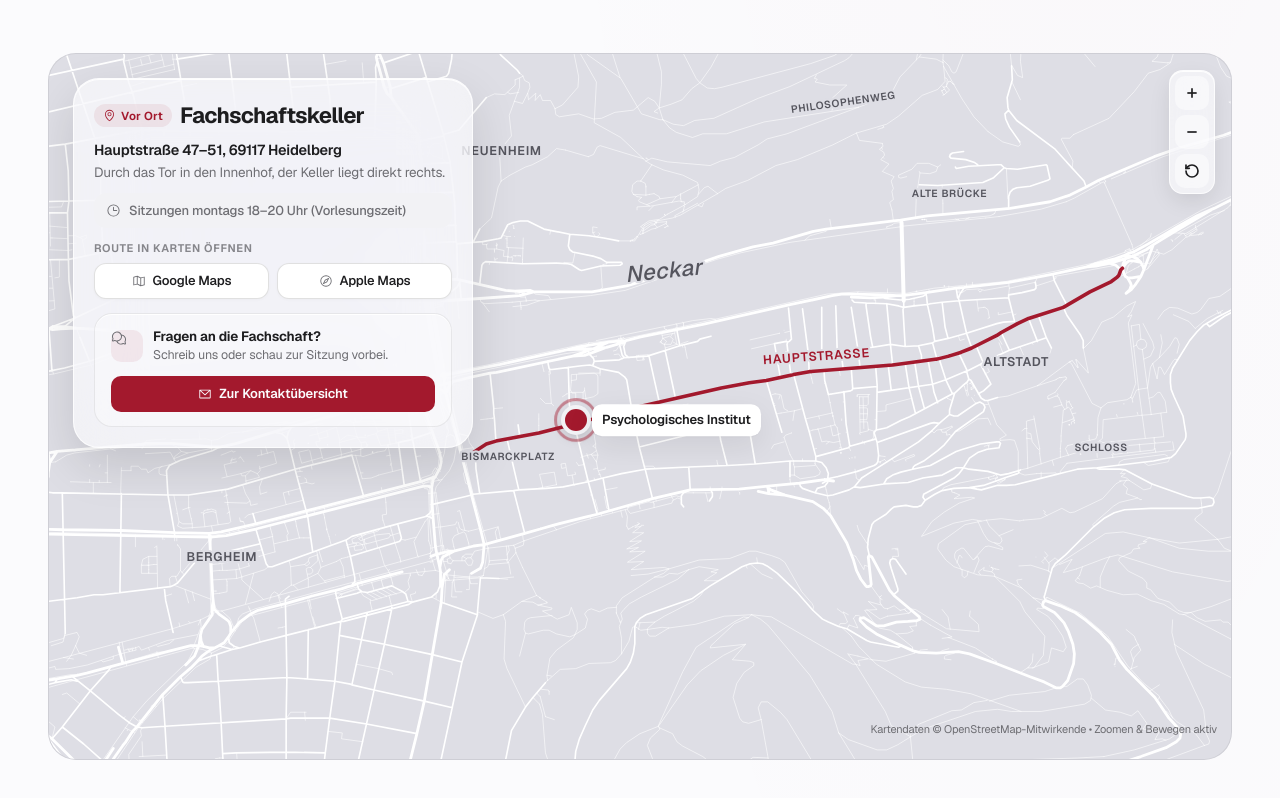
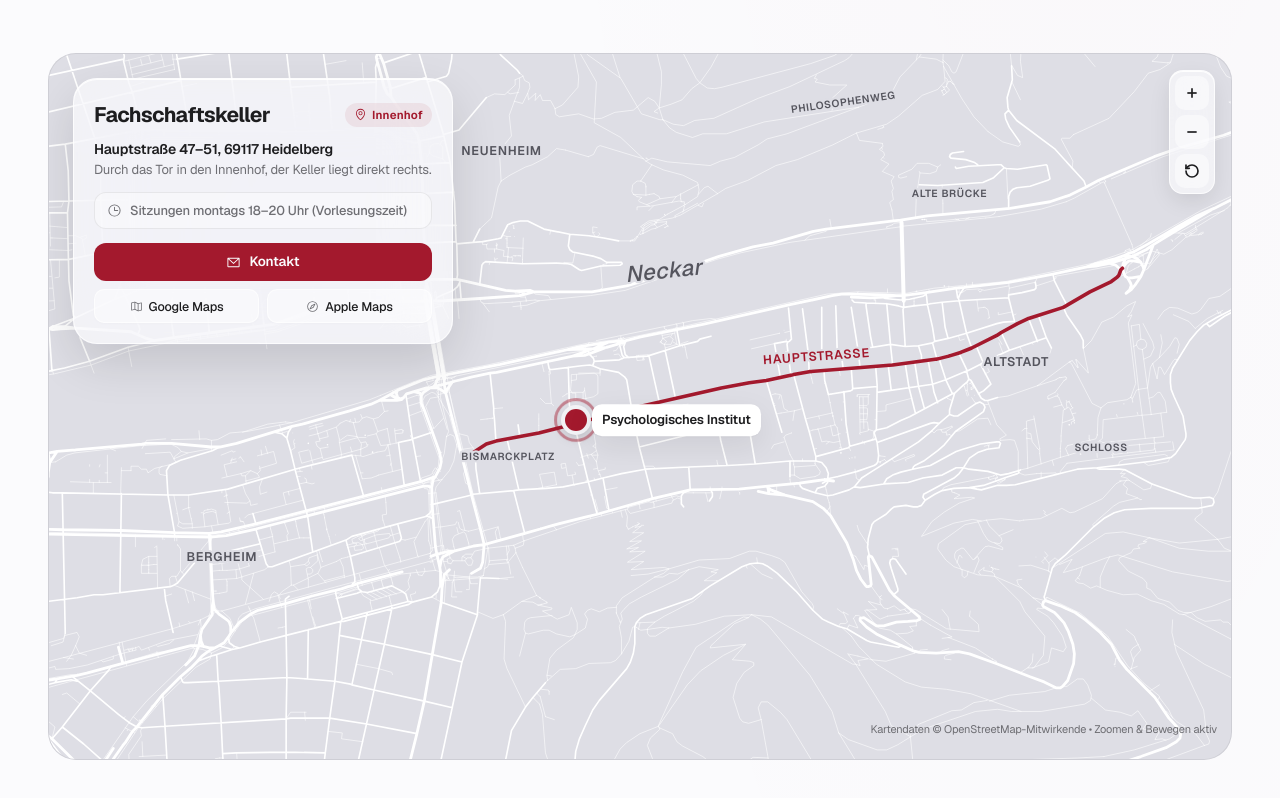
Before and after one commit to nurimodabber/fachschaft-psychologie-relaunch, a website built with Vite: page index.html in a window 1280 px wide. Shown: the part 5644-6442 px from the top of the page. Built offline with nearby package versions, Linux system fonts and the light colour scheme.

Commit message:
Simplify map card: remove nested contact box & make Kontakt an intuitive button

```diff
--- a/css/style.css
+++ b/css/style.css
@@ -367,37 +367,24 @@ a.ext::after{content:"";display:inline-block;width:.62em;height:.62em;margin-lef
 @keyframes ping{0%{transform:scale(.6);opacity:.8}100%{transform:scale(2.6);opacity:0}}
 .pin-label{position:absolute;z-index:2;transform:translate(16px,-50%) scale(calc(1 / var(--map-scale, 1)));transform-origin:left center;background:var(--raise);color:var(--text);font-size:13px;font-weight:600;padding:6px 10px;border-radius:10px;box-shadow:var(--shadow);white-space:nowrap;transition:transform .12s ease-out}
 
-.mapcard{position:absolute;z-index:3;left:24px;top:24px;width:min(400px,calc(100% - 48px));background:var(--glass-card-bg);-webkit-backdrop-filter:blur(32px) saturate(210%);backdrop-filter:blur(32px) saturate(210%);border:1px solid var(--glass-card-border);border-radius:26px;padding:20px;box-shadow:0 18px 48px rgba(0,0,0,.12),inset 0 1px 0 var(--glass-highlight);display:flex;flex-direction:column;gap:14px}
-.mapcard-spot{display:flex;align-items:center;gap:8px;margin-bottom:6px}
+.mapcard{position:absolute;z-index:3;left:24px;top:24px;width:min(380px,calc(100% - 48px));background:var(--glass-card-bg);-webkit-backdrop-filter:blur(32px) saturate(210%);backdrop-filter:blur(32px) saturate(210%);border:1px solid var(--glass-card-border);border-radius:24px;padding:20px;box-shadow:0 18px 48px rgba(0,0,0,.12),inset 0 1px 0 var(--glass-highlight);display:flex;flex-direction:column;gap:12px}
+.mapcard-head{display:flex;flex-direction:column;gap:4px}
+.mapcard-title-row{display:flex;align-items:center;justify-content:space-between;gap:10px}
 .spot-pill{display:inline-flex;align-items:center;gap:5px;font-size:11.5px;font-weight:650;letter-spacing:.02em;padding:3px 9px;border-radius:999px;background:var(--accent-soft);color:var(--accent-text)}
 .spot-pill .i{width:13px;height:13px}
-.mapcard h3{font-size:22px;font-weight:700;letter-spacing:-.03em;margin:0;color:var(--text)}
-.mapcard-addr{margin:8px 0 0;font-size:14.5px;line-height:1.44;color:var(--text2)}
+.mapcard h3{font-size:21px;font-weight:700;letter-spacing:-.03em;margin:0;color:var(--text)}
+.mapcard-addr{margin:4px 0 0;font-size:14px;line-height:1.44;color:var(--text2)}
 .mapcard-addr b{color:var(--text);font-weight:600;display:block;margin-bottom:2px}
-.mapcard-addr span{display:block;font-size:13.5px}
-.mapcard-time{display:flex;align-items:center;gap:8px;margin-top:10px;padding:8px 12px;border-radius:12px;background:var(--bg2);font-size:13px;font-weight:500;color:var(--text2)}
-.mapcard-time .mt-icon{display:inline-flex;align-items:center;justify-content:center;color:var(--text2)}
-.mapcard-time .mt-icon .i{width:15px;height:15px}
-
-/* Route & Navigation (einheitlich, keine Doppelungen) */
-.mapcard-route-zone{margin-top:12px}
-.m-route-label{display:block;font-size:11px;font-weight:650;text-transform:uppercase;letter-spacing:.06em;color:var(--text3);margin-bottom:6px}
-.m-route-btns{display:grid;grid-template-columns:1fr 1fr;gap:8px}
-.btn-route{display:inline-flex;align-items:center;justify-content:center;gap:7px;height:36px;padding:0 12px;border-radius:12px;background:var(--raise);border:1px solid var(--hair);color:var(--text);font:550 13px var(--font);text-decoration:none;box-shadow:0 1px 3px rgba(0,0,0,.03);transition:all .18s var(--ease)}
-.btn-route:hover{background:var(--bg3);border-color:var(--text3);color:var(--text);transform:translateY(-1px);box-shadow:0 3px 8px rgba(0,0,0,.06);text-decoration:none}
-.btn-route .i{width:14px;height:14px;color:var(--text2);transition:color .18s}
-.btn-route:hover .i{color:var(--accent-text)}
-
-/* Visuell abgetrennter Kontaktbereich */
-.mapcard-contact-zone{background:var(--glass-surface);border:1px solid var(--hair2);border-radius:18px;padding:14px 16px;display:flex;flex-direction:column;gap:12px;box-shadow:inset 0 1px 0 var(--glass-highlight)}
-.mc-head{display:flex;align-items:flex-start;gap:10px}
-.mc-ico{width:32px;height:32px;border-radius:10px;background:var(--accent-soft);color:var(--accent-text);display:inline-flex;align-items:center;justify-content:center;flex-shrink:0;margin-top:1px}
-.mc-ico .i{width:16px;height:16px}
-.mc-head b{display:block;font-size:13.5px;font-weight:650;color:var(--text);line-height:1.25}
-.mc-head span{display:block;font-size:12.5px;color:var(--text2);margin-top:2px;line-height:1.35}
-.mc-btn{width:100%;justify-content:center;display:inline-flex;align-items:center;gap:7px;height:36px;font-size:13px;font-weight:600;border-radius:10px}
-.mc-btn .i{width:14px;height:14px}
-
+.mapcard-addr span{display:block;font-size:13px}
+.mapcard-time{display:flex;align-items:center;gap:8px;padding:8px 12px;border-radius:12px;background:var(--glass-surface);border:1px solid var(--hair2);font-size:13px;font-weight:500;color:var(--text2)}
+.mapcard-time .i{width:15px;height:15px;color:var(--text2);flex:none}
+.mapcard-actions{display:flex;flex-direction:column;gap:8px;margin-top:2px}
+.mapcard-cta{width:100%;justify-content:center;height:38px;font-size:13.5px;font-weight:600;border-radius:12px}
+.mapcard-cta .i{width:15px;height:15px}
+.mapcard-maps{display:grid;grid-template-columns:1fr 1fr;gap:8px}
+.btn-route{display:inline-flex;align-items:center;justify-content:center;gap:6px;height:34px;padding:0 10px;border-radius:10px;background:var(--glass-pill-bg);border:1px solid var(--glass-pill-border);color:var(--text);font:500 12.5px var(--font);text-decoration:none;box-shadow:0 1px 3px rgba(0,0,0,.02);transition:all .18s var(--ease)}
+.btn-route:hover{background:var(--glass-pill-hover);border-color:var(--glass-border);color:var(--text);transform:translateY(-1px);text-decoration:none}
+.btn-route .i{width:13px;height:13px;color:var(--text2)}
 .mapcredit{position:absolute;right:14px;bottom:10px;z-index:2;font-size:11px;color:var(--text2)}
 .mapcredit a{color:inherit}
 @media (max-width:760px){.mapcard{position:relative;left:auto;top:auto;width:auto;margin:0;border-radius:0;background:var(--glass-card-bg);border:0;border-bottom:1px solid var(--glass-border);box-shadow:none;-webkit-backdrop-filter:blur(20px);backdrop-filter:blur(20px);padding:20px var(--gut)}.pin-label{display:none}}
--- a/js/app.js
+++ b/js/app.js
@@ -194,33 +194,22 @@ function home(){
     <button type="button" class="mctrl-btn" data-mzoom="reset" title="Zentrieren / Zurücksetzen" aria-label="Zentrieren"><svg viewBox="0 0 24 24" class="i" fill="none" stroke="currentColor" stroke-width="2.5" stroke-linecap="round"><path d="M3 12a9 9 0 1 0 9-9 9.75 9.75 0 0 0-6.74 2.74L3 8"/><path d="M3 3v5h5"/></svg></button>
    </div>
    <div class="mapcard">
-    <div class="mapcard-main">
-     <div class="mapcard-spot">
-      <span class="spot-pill">${ic('pin')}Vor Ort</span>
+    <div class="mapcard-head">
+     <div class="mapcard-title-row">
       <h3>Fachschaftskeller</h3>
+      <span class="spot-pill">${ic('pin')}Innenhof</span>
      </div>
      <p class="mapcard-addr"><b>Hauptstraße 47–51, 69117 Heidelberg</b><span>Durch das Tor in den Innenhof, der Keller liegt direkt rechts.</span></p>
-     <div class="mapcard-time">
-      <span class="mt-icon">${ic('clock')}</span>
-      <span>Sitzungen montags 18–20 Uhr (Vorlesungszeit)</span>
+    </div>
+    <div class="mapcard-time">
+     ${ic('clock')}<span>Sitzungen montags 18–20 Uhr (Vorlesungszeit)</span>
+    </div>
+    <div class="mapcard-actions">
+     <a class="btn btn-primary btn-small mapcard-cta" href="#/fachschaft/kontakt">${ic('mail')}Kontakt</a>
+     <div class="mapcard-maps">
+      <a class="btn-route noext" href="${GMAPS_LINK}" target="_blank" rel="noopener" title="In Google Maps öffnen">${ic('map')}<span>Google Maps</span></a>
+      <a class="btn-route noext" href="${APPLE_MAPS_LINK}" target="_blank" rel="noopener" title="In Apple Maps öffnen">${ic('compass')}<span>Apple Maps</span></a>
      </div>
-     <div class="mapcard-route-zone">
-      <span class="m-route-label">Route in Karten öffnen</span>
-      <div class="m-route-btns">
-       <a class="btn-route noext" href="${GMAPS_LINK}" target="_blank" rel="noopener">${ic('map')}<span>Google Maps</span></a>
-       <a class="btn-route noext" href="${APPLE_MAPS_LINK}" target="_blank" rel="noopener">${ic('compass')}<span>Apple Maps</span></a>
-      </div>
-     </div>
-    </div>
-    <div class="mapcard-contact-zone">
-     <div class="mc-head">
-      <span class="mc-ico">${ic('chat')}</span>
-      <div>
-       <b>Fragen an die Fachschaft?</b>
-       <span>Schreib uns oder schau zur Sitzung vorbei.</span>
-      </div>
-     </div>
-     <a class="btn btn-primary btn-small mc-btn" href="#/fachschaft/kontakt">${ic('mail')}Zur Kontaktübersicht</a>
     </div>
    </div>
    <p class="mapcredit">Kartendaten © <a class="noext" href="${OSM}">OpenStreetMap-Mitwirkende</a> • Zoomen & Bewegen aktiv</p>
```
